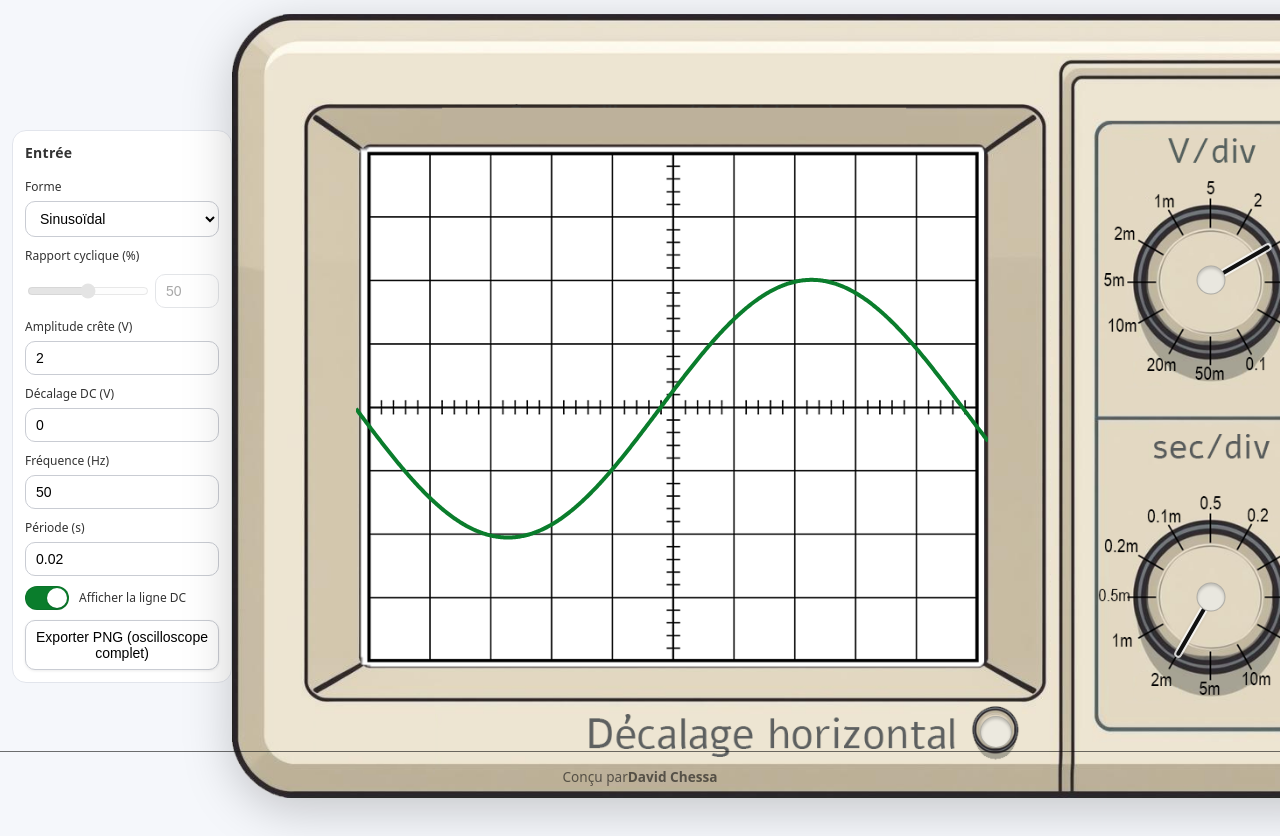
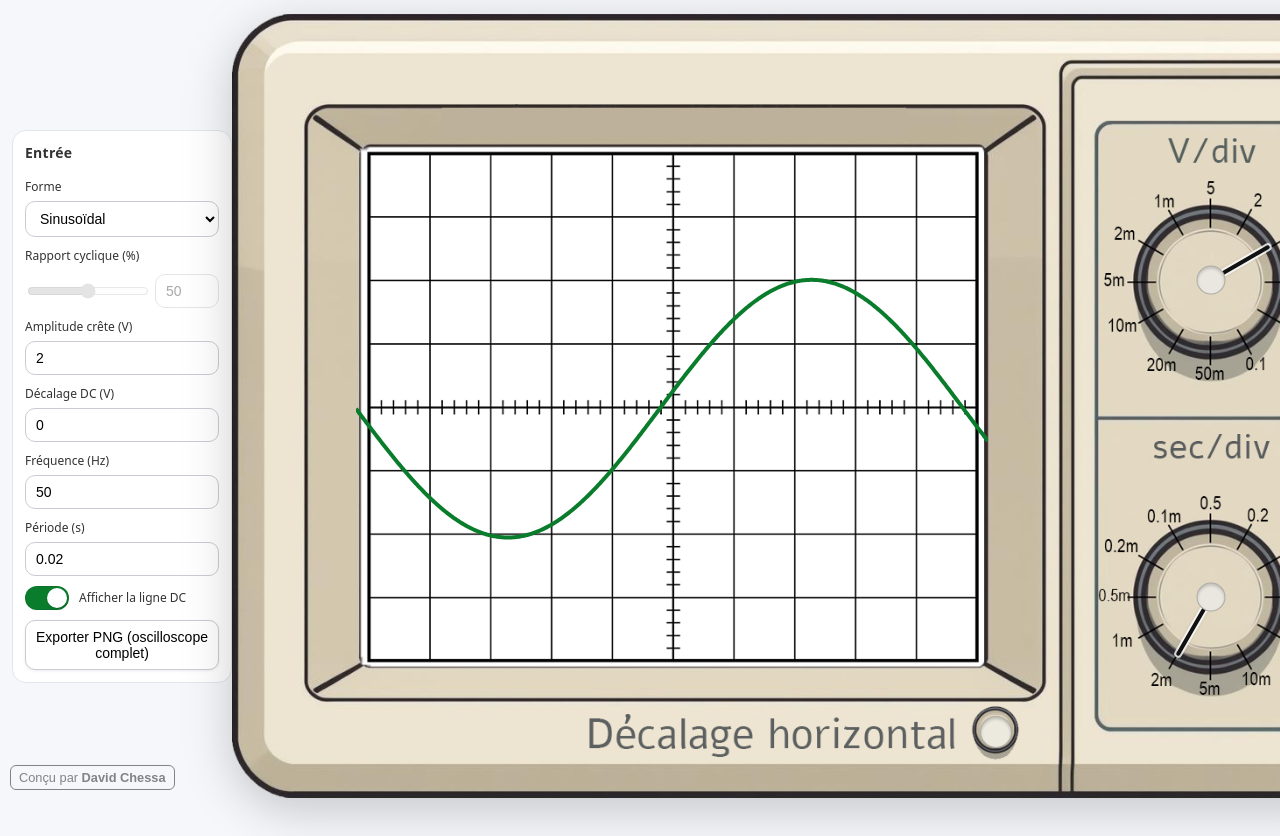
Before and after one commit to DavidC-DFFF/oscillo, a plain HTML site: page index.html in a window 1280 px wide. Shown: the top 836 px of the page. Drawn offline with Linux system fonts and the light colour scheme.

Commit message:
Copyright bouton

```diff
--- a/index.html
+++ b/index.html
@@ -88,10 +88,9 @@
     </div>
 
     <script src="./script.js" defer></script>
-    <footer class="app-footer" aria-label="Crédit">
+    <button class="credit-btn" aria-label="Crédit">
         Conçu par <strong>David Chessa</strong>
-    </footer>
-
+    </button>
 
 </body>
 
--- a/styles.css
+++ b/styles.css
@@ -308,25 +308,67 @@ body {
 }
 
 /* ——— Footer crédit toujours visible ——— */
-:root { --footer-height: 36px; }
+:root {
+    --footer-height: 36px;
+}
 
 /* réserve l’espace pour ne pas masquer le contenu */
-body { padding-bottom: var(--footer-height); }
+body {
+    padding-bottom: var(--footer-height);
+}
 
-.app-footer{
+.app-footer {
     position: fixed;
-  left: 0; right: 0; bottom: 0;
+    left: 0;
+    right: 0;
+    bottom: 0;
     min-height: var(--footer-height);
-  display: flex; align-items: center; justify-content: center;
+    display: flex;
+    align-items: center;
+    justify-content: center;
     font-size: .85rem;
     opacity: .6;
     padding: 6px 10px;
     border-top: 1px solid currentColor;
-  background: transparent;  /* discret */
-  pointer-events: none;      /* pas cliquable, enlève cette ligne si tu veux un lien */
+    background: transparent;
+    /* discret */
+    pointer-events: none;
+    /* pas cliquable, enlève cette ligne si tu veux un lien */
     z-index: 9999;
 }
 
 /* légère teinte si fenêtre très basse */
-@media (max-height: 520px){ .app-footer{ background: rgba(0,0,0,.04); } }
-@media (prefers-color-scheme: dark){ .app-footer{ background: rgba(255,255,255,.04); } }
+@media (max-height: 520px) {
+    .app-footer {
+        background: rgba(0, 0, 0, .04);
+    }
+}
+
+@media (prefers-color-scheme: dark) {
+    .app-footer {
+        background: rgba(255, 255, 255, .04);
+    }
+}
+
+.credit-btn {
+    position: fixed;
+    bottom: 10px;
+    left: 10px;
+    font-size: 0.8rem;
+    background: transparent;
+    color: currentColor;
+    border: 1px solid currentColor;
+    border-radius: 6px;
+    padding: 4px 8px;
+    opacity: 0.5;
+    cursor: default;
+    z-index: 9999;
+    transition: opacity 0.2s ease, background 0.2s ease;
+    /* désactive clic, supprime si tu veux cliquable */
+}
+
+.credit-btn:hover {
+    opacity: 1;
+    background: rgba(0, 0, 0, 0.05);
+    /* ou clair en mode sombre */
+}
```
Lines whose indentation alone changed are shown as unchanged.
